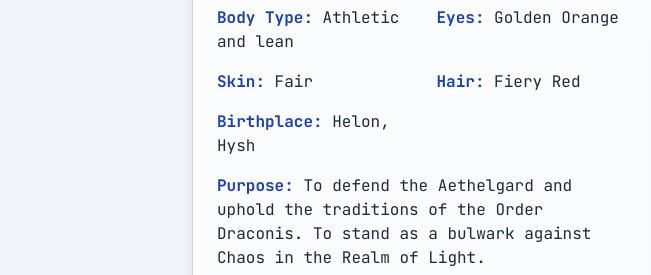
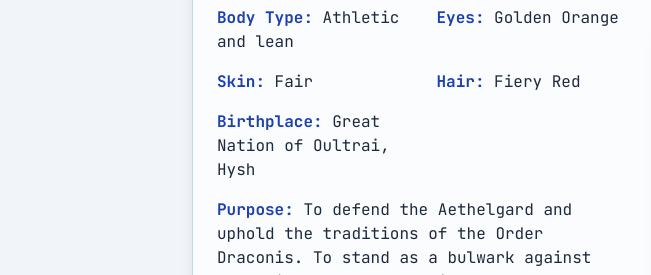
Before and after one commit to stareyesrp/stareyesrp.github.io, a plain HTML site: page lyra_aos.html in a window 1280 px wide. Shown: the part 560-835 px from the top of the page, 0-651 px from the left. Drawn offline with nearby package versions, Linux system fonts and the light colour scheme.

Commit message:
Update lyra_aos.html

```diff
--- a/lyra_aos.html
+++ b/lyra_aos.html
@@ -133,7 +133,7 @@
                             <div><span class="font-bold label-text">Eyes:</span> Golden Orange</div>
                             <div><span class="font-bold label-text">Skin:</span> Fair</div>
                             <div><span class="font-bold label-text">Hair:</span> Fiery Red</div>
-                            <div><span class="font-bold label-text">Birthplace:</span> Helon, Hysh</div>
+                            <div><span class="font-bold label-text">Birthplace:</span> Great Nation of Oultrai, Hysh</div>
                         </div>
                         <p class="mt-4"><span class="font-bold label-text">Purpose:</span> To defend the Aethelgard and uphold the traditions of the Order Draconis. To stand as a bulwark against Chaos in the Realm of Light.</p>
                         <p class="mt-2"><span class="font-bold label-text">Physical Appearance:</span> Lyra possesses the classic beauty of an Aelf, with sharp features and an elegant bearing. She often wears practical, yet finely crafted, armor adorned with draconic motifs. Her fiery red hair is usually braided to keep it out of the way during combat or flight.</p>
```
